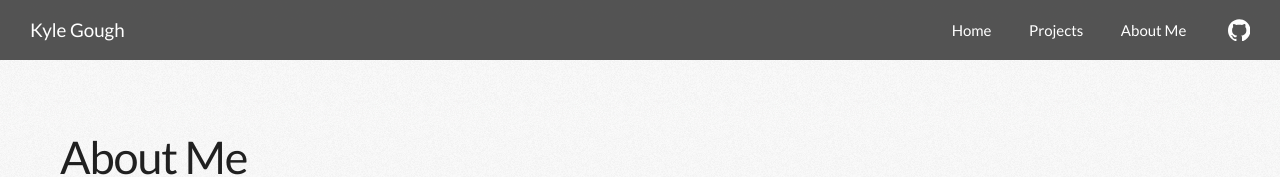
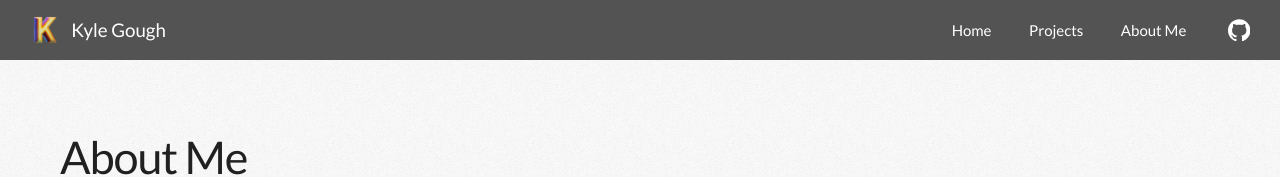
Before and after one commit to KyleGough/portfolio, a Next.js app: page /about in a window 1280 px wide. Shown: the top 177 px of the page. Built offline with nearby package versions, Linux system fonts and the light colour scheme.

Commit message:
Added logo to nav

```diff
--- a/components/Layout/Layout.tsx
+++ b/components/Layout/Layout.tsx
@@ -51,7 +51,7 @@ export const Layout: React.FC<LayoutProps> = ({
         <meta property="og:url" content="https://kylegough.co.uk/" />
         <meta
           property="og:image"
-          content="https://kylegough.co.uk/favicon.ico"
+          content="https://kylegough.co.uk/android-chrome-515x512.png"
         />
         <meta
           property="og:description"
--- a/components/Nav/Nav.tsx
+++ b/components/Nav/Nav.tsx
@@ -1,5 +1,6 @@
 import { GitHubIcon, MenuIcon } from '@components/Icons';
 import { clsx } from 'clsx';
+import Image from 'next/image';
 import Link from 'next/link';
 import React, { useEffect, useRef, useState } from 'react';
 
@@ -35,8 +36,16 @@ export const Nav: React.FC = () => {
     <nav className="leading-6 w-full absolute z-50">
       <div className="flex relative z-[200] items-center justify-between flex-wrap bg-nav text-white px-2">
         <div className="flex items-center flex-shrink-0 mr-6">
+          <div className="ml-6 w-8 h-8">
+            <Image
+              src="/favicon-32x32.png"
+              alt="Website Logo"
+              width={30}
+              height={30}
+            />
+          </div>
           <Link href="/">
-            <a className="ml-6">
+            <a className="ml-3">
               <span className="text-xl tracking-normal">Kyle Gough</span>
             </a>
           </Link>
```
Also changed, not shown: 1 other file (tests, documents, lock files or other folders).
